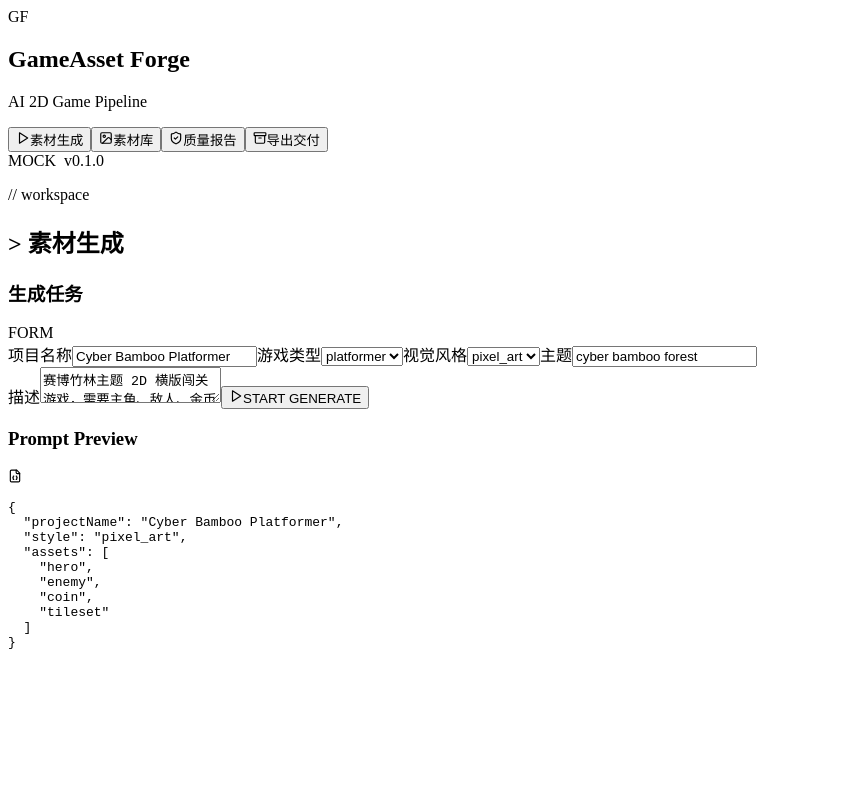
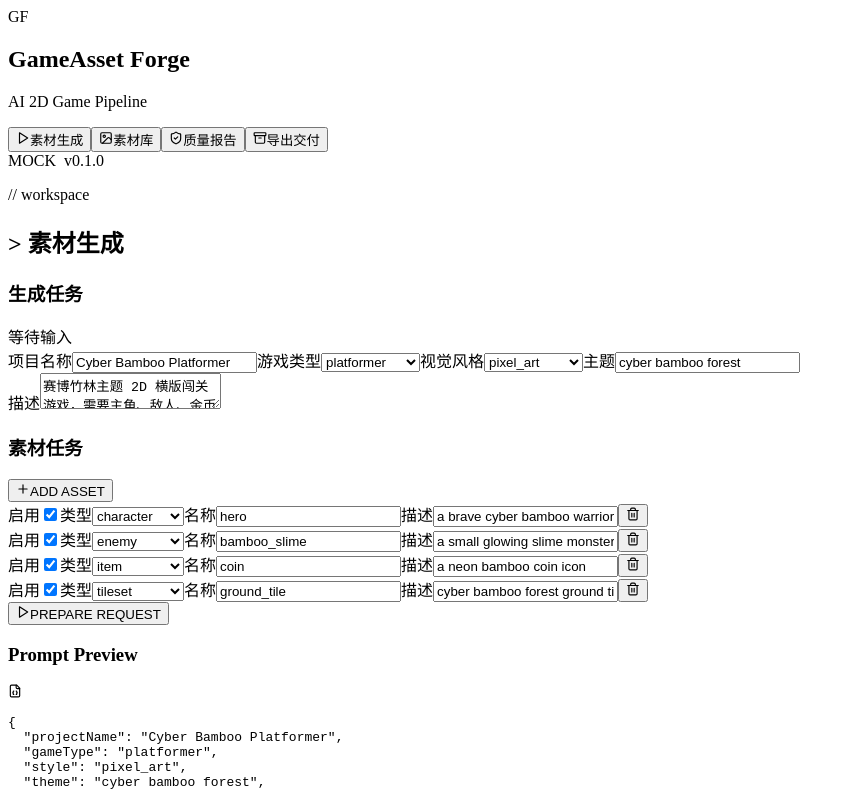
Before and after one commit to nobody5323/GameAssetForge, a React (Vite) app in the folder frontend/: page / in a window 1280 px wide. Shown: the top 792 px of the page, without its empty margins (0-855 px from the left). Built offline with nearby package versions, Linux system fonts and the light colour scheme; the HTML template or start-up script is replaced by a standard one.

Commit message:
feat: add editable generation request form

```diff
--- a/frontend/src/App.jsx
+++ b/frontend/src/App.jsx
@@ -1,5 +1,5 @@
-import { useState } from 'react';
-import { Archive, FileJson, Image, Play, ShieldCheck } from 'lucide-react';
+import { useMemo, useState } from 'react';
+import { Archive, FileJson, Image, Plus, Play, ShieldCheck, Trash2 } from 'lucide-react';
 
 const views = [
   { id: 'generate', label: '素材生成', icon: Play },
@@ -7,6 +7,44 @@ const views = [
   { id: 'quality', label: '质量报告', icon: ShieldCheck },
   { id: 'export', label: '导出交付', icon: Archive },
 ];
+
+const assetTypes = ['character', 'enemy', 'item', 'tileset', 'ui', 'background'];
+const gameTypes = ['platformer', 'rpg', 'roguelike', 'metroidvania'];
+const styles = ['pixel_art', 'cartoon', 'dark_fantasy', 'cyberpunk'];
+
+const defaultGenerationForm = {
+  projectName: 'Cyber Bamboo Platformer',
+  gameType: 'platformer',
+  style: 'pixel_art',
+  theme: 'cyber bamboo forest',
+  description: '赛博竹林主题 2D 横版闯关游戏，需要主角、敌人、金币和地砖素材。',
+  assets: [
+    {
+      type: 'character',
+      name: 'hero',
+      description: 'a brave cyber bamboo warrior',
+      enabled: true,
+    },
+    {
+      type: 'enemy',
+      name: 'bamboo_slime',
+      description: 'a small glowing slime monster',
+      enabled: true,
+    },
+    {
+      type: 'item',
+      name: 'coin',
+      description: 'a neon bamboo coin icon',
+      enabled: true,
+    },
+    {
+      type: 'tileset',
+      name: 'ground_tile',
+      description: 'cyber bamboo forest ground tile',
+      enabled: true,
+    },
+  ],
+};
 
 function App() {
   const [activeView, setActiveView] = useState('generate');
@@ -66,66 +104,187 @@ function NavButton({ view, active, onClick }) {
 }
 
 function GeneratePage() {
+  const [form, setForm] = useState(defaultGenerationForm);
+  const [submitState, setSubmitState] = useState('等待输入');
+
+  const requestPreview = useMemo(() => buildGenerationRequest(form), [form]);
+
+  function updateField(field, value) {
+    setForm((current) => ({ ...current, [field]: value }));
+    setSubmitState('请求预览已更新');
+  }
+
+  function updateAsset(index, field, value) {
+    setForm((current) => ({
+      ...current,
+      assets: current.assets.map((asset, assetIndex) =>
+        assetIndex === index ? { ...asset, [field]: value } : asset,
+      ),
+    }));
+    setSubmitState('素材任务已更新');
+  }
+
+  function addAsset() {
+    setForm((current) => ({
+      ...current,
+      assets: [
+        ...current.assets,
+        {
+          type: 'item',
+          name: 'new_asset',
+          description: 'a game-ready 2D asset',
+          enabled: true,
+        },
+      ],
+    }));
+    setSubmitState('已新增素材任务');
+  }
+
+  function removeAsset(index) {
+    setForm((current) => ({
+      ...current,
+      assets: current.assets.filter((_, assetIndex) => assetIndex !== index),
+    }));
+    setSubmitState('已移除素材任务');
+  }
+
+  function handleSubmit(event) {
+    event.preventDefault();
+    setSubmitState(`已准备 ${requestPreview.assets.length} 个素材任务，后续 PR 接入 API`);
+  }
+
   return (
     <div className="content-grid">
-      <section className="panel">
+      <form className="panel" onSubmit={handleSubmit}>
         <div className="section-heading">
           <h3>生成任务</h3>
-          <span>FORM</span>
+          <span>{submitState}</span>
         </div>
         <div className="field-grid">
           <label>
             项目名称
-            <input value="Cyber Bamboo Platformer" readOnly />
+            <input
+              value={form.projectName}
+              onChange={(event) => updateField('projectName', event.target.value)}
+            />
           </label>
           <label>
             游戏类型
-            <select value="platformer" readOnly>
-              <option value="platformer">platformer</option>
+            <select
+              value={form.gameType}
+              onChange={(event) => updateField('gameType', event.target.value)}
+            >
+              {gameTypes.map((gameType) => (
+                <option key={gameType} value={gameType}>
+                  {gameType}
+                </option>
+              ))}
             </select>
           </label>
           <label>
             视觉风格
-            <select value="pixel_art" readOnly>
-              <option value="pixel_art">pixel_art</option>
+            <select value={form.style} onChange={(event) => updateField('style', event.target.value)}>
+              {styles.map((style) => (
+                <option key={style} value={style}>
+                  {style}
+                </option>
+              ))}
             </select>
           </label>
           <label>
             主题
-            <input value="cyber bamboo forest" readOnly />
+            <input value={form.theme} onChange={(event) => updateField('theme', event.target.value)} />
           </label>
         </div>
         <label>
           描述
           <textarea
-            value="赛博竹林主题 2D 横版闯关游戏，需要主角、敌人、金币和地砖素材。"
-            readOnly
+            value={form.description}
+            onChange={(event) => updateField('description', event.target.value)}
           />
         </label>
-        <button className="primary-button" type="button">
+
+        <div className="section-heading compact-heading">
+          <h3>素材任务</h3>
+          <button className="secondary-button" type="button" onClick={addAsset}>
+            <Plus size={14} />
+            ADD ASSET
+          </button>
+        </div>
+
+        <div className="asset-form-list">
+          {form.assets.map((asset, index) => (
+            <div className="asset-form-row" key={`${asset.type}-${asset.name}-${index}`}>
+              <label className="checkbox-label">
+                启用
+                <input
+                  type="checkbox"
+                  checked={asset.enabled}
+                  onChange={(event) => updateAsset(index, 'enabled', event.target.checked)}
+                />
+              </label>
+              <label>
+                类型
+                <select value={asset.type} onChange={(event) => updateAsset(index, 'type', event.target.value)}>
+                  {assetTypes.map((assetType) => (
+                    <option key={assetType} value={assetType}>
+                      {assetType}
+                    </option>
+                  ))}
+                </select>
+              </label>
+              <label>
+                名称
+                <input value={asset.name} onChange={(event) => updateAsset(index, 'name', event.target.value)} />
+              </label>
+              <label>
+                描述
+                <input
+                  value={asset.description}
+                  onChange={(event) => updateAsset(index, 'description', event.target.value)}
+                />
+              </label>
+              <button
+                className="icon-button danger"
+                type="button"
+                onClick={() => removeAsset(index)}
+                aria-label={`删除 ${asset.name}`}
+                title="删除素材任务"
+              >
+                <Trash2 size={14} />
+              </button>
+            </div>
+          ))}
+        </div>
+
+        <button className="primary-button" type="submit">
           <Play size={14} />
-          START GENERATE
+          PREPARE REQUEST
         </button>
-      </section>
+      </form>
 
       <section className="panel preview-panel">
         <div className="section-heading">
           <h3>Prompt Preview</h3>
           <FileJson size={14} />
         </div>
-        <pre>{`{
-  "projectName": "Cyber Bamboo Platformer",
-  "style": "pixel_art",
-  "assets": [
-    "hero",
-    "enemy",
-    "coin",
-    "tileset"
-  ]
-}`}</pre>
+        <pre>{JSON.stringify(requestPreview, null, 2)}</pre>
       </section>
     </div>
   );
+}
+
+function buildGenerationRequest(form) {
+  return {
+    projectName: form.projectName,
+    gameType: form.gameType,
+    style: form.style,
+    theme: form.theme,
+    description: form.description,
+    assets: form.assets
+      .filter((asset) => asset.enabled)
+      .map(({ type, name, description }) => ({ type, name, description })),
+  };
 }
 
 function LibraryPage() {
--- a/frontend/src/styles.css
+++ b/frontend/src/styles.css
@@ -185,6 +185,10 @@ button {
   border-bottom: 1px solid var(--border);
 }
 
+.compact-heading {
+  margin-top: 18px;
+}
+
 .section-heading h3 {
   margin: 0;
   font-family: var(--pixel-font);
@@ -235,6 +239,12 @@ textarea {
   background: var(--bg-input);
   font-family: var(--body-font);
   font-size: 13px;
+}
+
+input[type="checkbox"] {
+  width: 18px;
+  min-height: 18px;
+  accent-color: var(--accent);
 }
 
 input:focus,
@@ -297,6 +307,54 @@ textarea {
 .secondary-button:hover {
   border-color: var(--accent-cyan);
   color: var(--accent-cyan);
+}
+
+.icon-button {
+  display: inline-grid;
+  place-items: center;
+  width: 38px;
+  height: 38px;
+  border: 2px solid var(--border-hi);
+  color: var(--text);
+  background: transparent;
+  cursor: pointer;
+}
+
+.icon-button:hover {
+  border-color: var(--accent-cyan);
+  color: var(--accent-cyan);
+}
+
+.icon-button.danger:hover {
+  border-color: var(--accent-red);
+  color: var(--accent-red);
+}
+
+/* ── Generation Form ── */
+
+.asset-form-list {
+  display: grid;
+  gap: 10px;
+  margin-bottom: 16px;
+}
+
+.asset-form-row {
+  display: grid;
+  grid-template-columns: 64px 130px minmax(120px, 0.7fr) minmax(180px, 1fr) 38px;
+  gap: 10px;
+  align-items: end;
+  padding: 10px;
+  border: 2px solid var(--border);
+  background: var(--bg-main);
+}
+
+.asset-form-row label {
+  margin-bottom: 0;
+}
+
+.checkbox-label {
+  justify-items: center;
+  text-align: center;
 }
 
 /* ── Preview Panel ── */
@@ -474,7 +532,8 @@ textarea {
   }
 
   .content-grid,
-  .field-grid {
+  .field-grid,
+  .asset-form-row {
     grid-template-columns: 1fr;
   }
 
```
